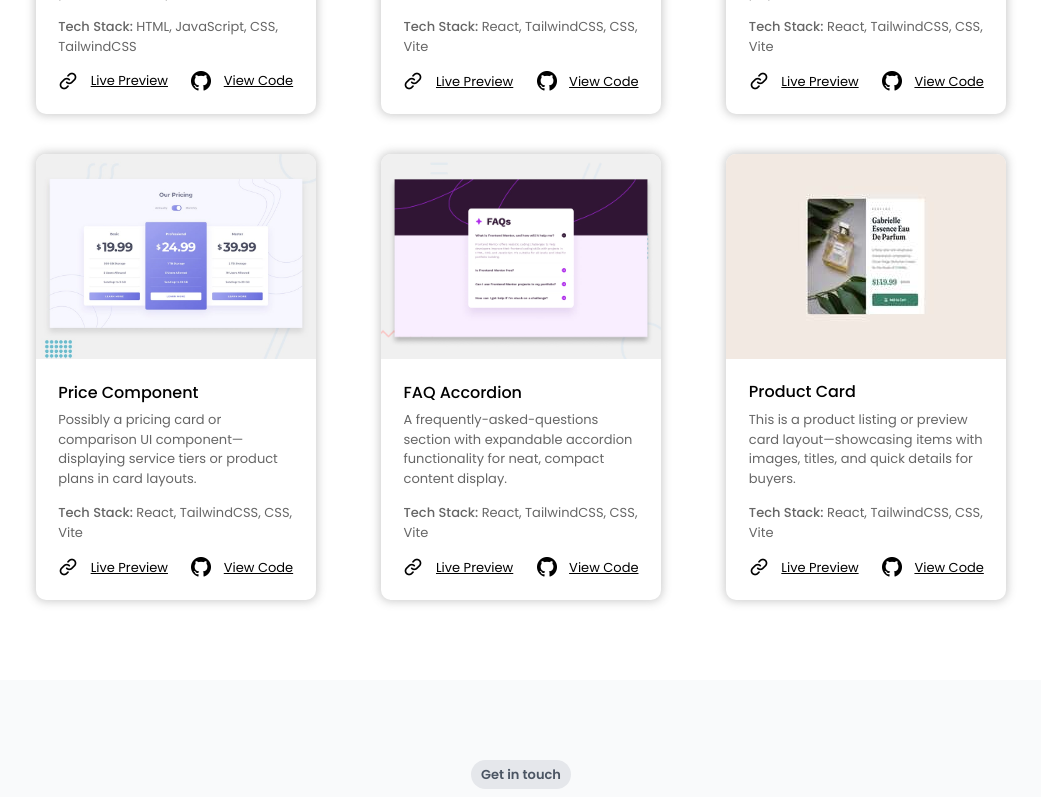
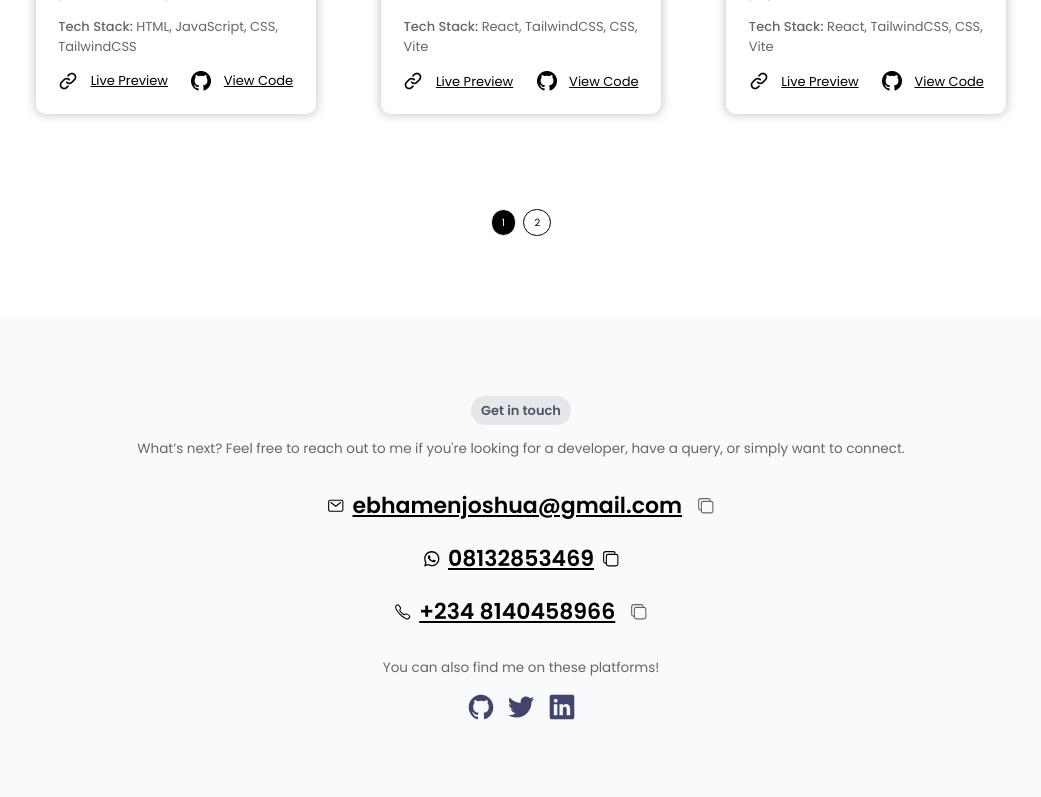
Before and after one commit to Isaacjosh23/Portfolio, a React (Vite) app: page / in a window 1280 px wide. Shown: the part 3262-4059 px from the top of the page, without its empty margins (119-1160 px from the left). Built offline with nearby package versions, Linux system fonts and the light colour scheme.

Commit message:
Project display done

```diff
--- a/src/components/molecules/Project.jsx
+++ b/src/components/molecules/Project.jsx
@@ -1,8 +1,13 @@
-import { useEffect, useRef } from "react";
+import { useEffect, useRef, useState } from "react";
 import Container from "../reuseable/Container";
 import Section from "../reuseable/Section";
 import Tag from "../reuseable/Tag";
-import { motion, useAnimationControls, useInView } from "framer-motion";
+import {
+  AnimatePresence,
+  motion,
+  useAnimationControls,
+  useInView,
+} from "framer-motion";
 import useResponsiveAmount from "../hooks/useResponsiveAmount";
 
 const projectObject = [
@@ -194,10 +199,33 @@ const Projects = () => {
   const inView = useInView(ref, { amount });
   const controls = useAnimationControls();
 
+  // Responsive Projects per page
+  const [currentPage, setCurrentPage] = useState(1);
+  const [projectsPerPage, setProjectsPerPage] = useState(3);
+
+  useEffect(() => {
+    const updateProjectsPerPage = () => {
+      if (window.innerWidth >= 1024) setProjectsPerPage(6);
+      else if (window.innerWidth >= 768) setProjectsPerPage(4);
+      else setProjectsPerPage(3);
+    };
+
+    updateProjectsPerPage();
+    window.addEventListener("resize", updateProjectsPerPage);
+
+    return () => window.removeEventListener("resize", updateProjectsPerPage);
+  }, []);
+
+  const indexOfLast = currentPage * projectsPerPage;
+  const indexOfFirst = indexOfLast - projectsPerPage;
+  const currentProjects = projectObject.slice(indexOfFirst, indexOfLast);
+
+  const totalPages = Math.ceil(projectObject.length / projectsPerPage);
+
   useEffect(() => {
     if (inView) controls.start("visible");
     else controls.start("out");
-  }, [inView, controls]);
+  }, [inView, controls, currentPage]);
 
   return (
     <Section
@@ -226,14 +254,37 @@ const Projects = () => {
           </motion.p>
         </motion.div>
 
-        <motion.ul
-          variants={slideBottomVariant}
-          className="flex flex-col justify-center items-center gap-24 md:grid md:grid-cols-2 lg:grid-cols-3 md:gap-x-0 md:gap-y-16"
-        >
-          {projectObject.map((project) => (
-            <Project key={project.id} project={project} />
+        <AnimatePresence mode="wait">
+          <motion.ul
+            key={currentPage}
+            initial={{ opacity: 0, y: 30 }}
+            animate={{ opacity: 1, y: 0 }}
+            exit={{ opacity: 0, y: -30 }}
+            transition={{ duration: 0.5, ease: "easeInOut" }}
+            // variants={slideBottomVariant}
+            className="flex flex-col justify-center items-center gap-24 md:grid md:grid-cols-2 lg:grid-cols-3 md:gap-x-0 md:gap-y-16"
+          >
+            {currentProjects.map((project) => (
+              <Project key={project.id} project={project} />
+            ))}
+          </motion.ul>
+        </AnimatePresence>
+
+        <div className="flex justify-center gap-3 mt-6">
+          {Array.from({ length: totalPages }, (_, index) => (
+            <button
+              key={index + 1}
+              onClick={() => setCurrentPage(index + 1)}
+              className={`px-4 py-2 rounded-full border ${
+                currentPage === index + 1
+                  ? "bg-black text-white"
+                  : "bg-white text-black"
+              }`}
+            >
+              {index + 1}
+            </button>
           ))}
-        </motion.ul>
+        </div>
       </Container>
     </Section>
   );
@@ -242,7 +293,11 @@ const Projects = () => {
 const Project = ({ project }) => {
   return (
     <motion.li
-      variants={slideBottomVariant}
+      // variants={slideBottomVariant}
+      initial={{ opacity: 0, y: 30 }}
+      animate={{ opacity: 1, y: 0 }}
+      exit={{ opacity: 0, y: -30 }}
+      transition={{ duration: 0.5, ease: "easeInOut" }}
       className="rounded-2xl bg-white custom-shadow w-[28rem] md:justify-self-center"
     >
       <div className="rounded-t-2xl overflow-hidden">
```
